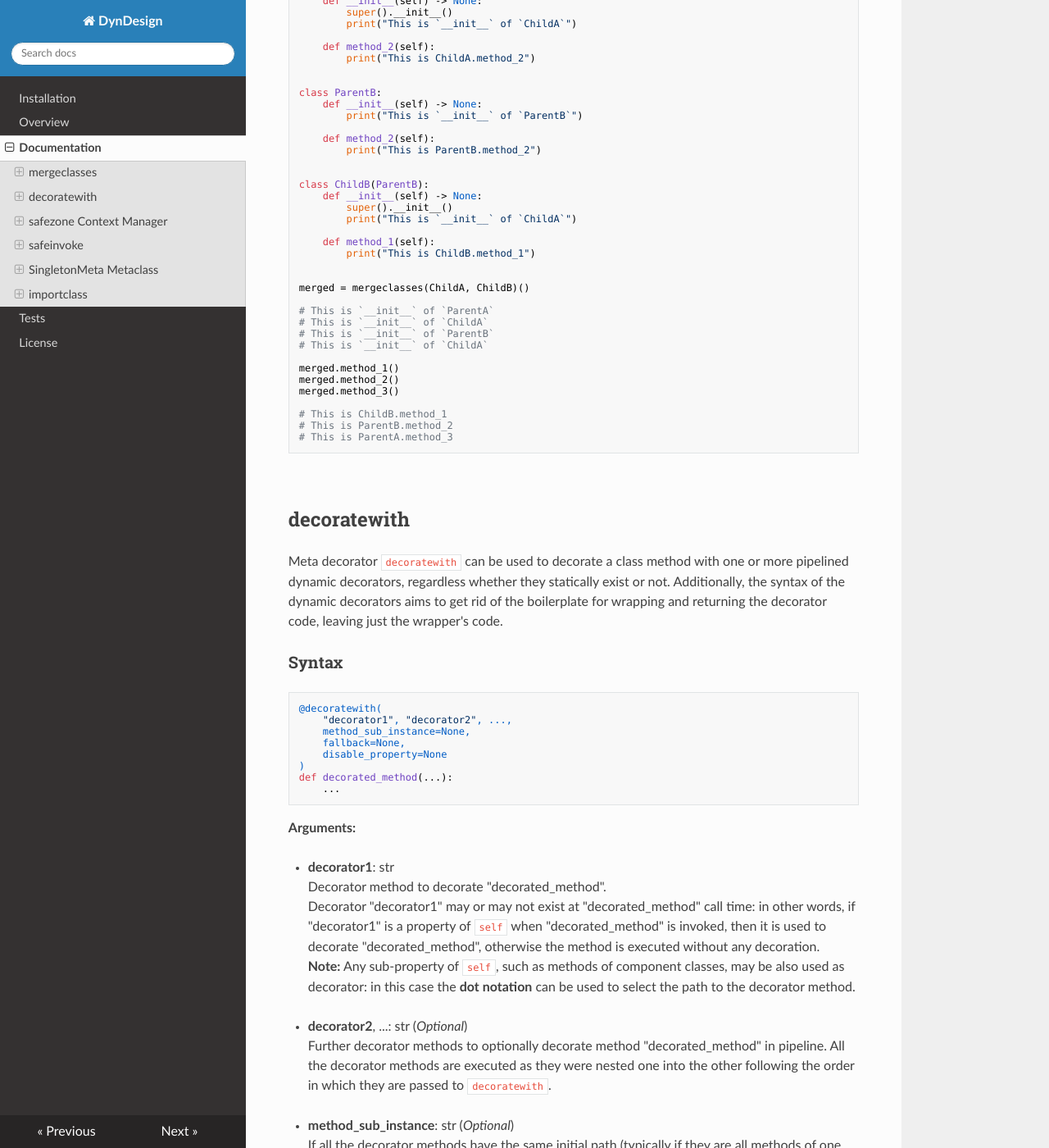
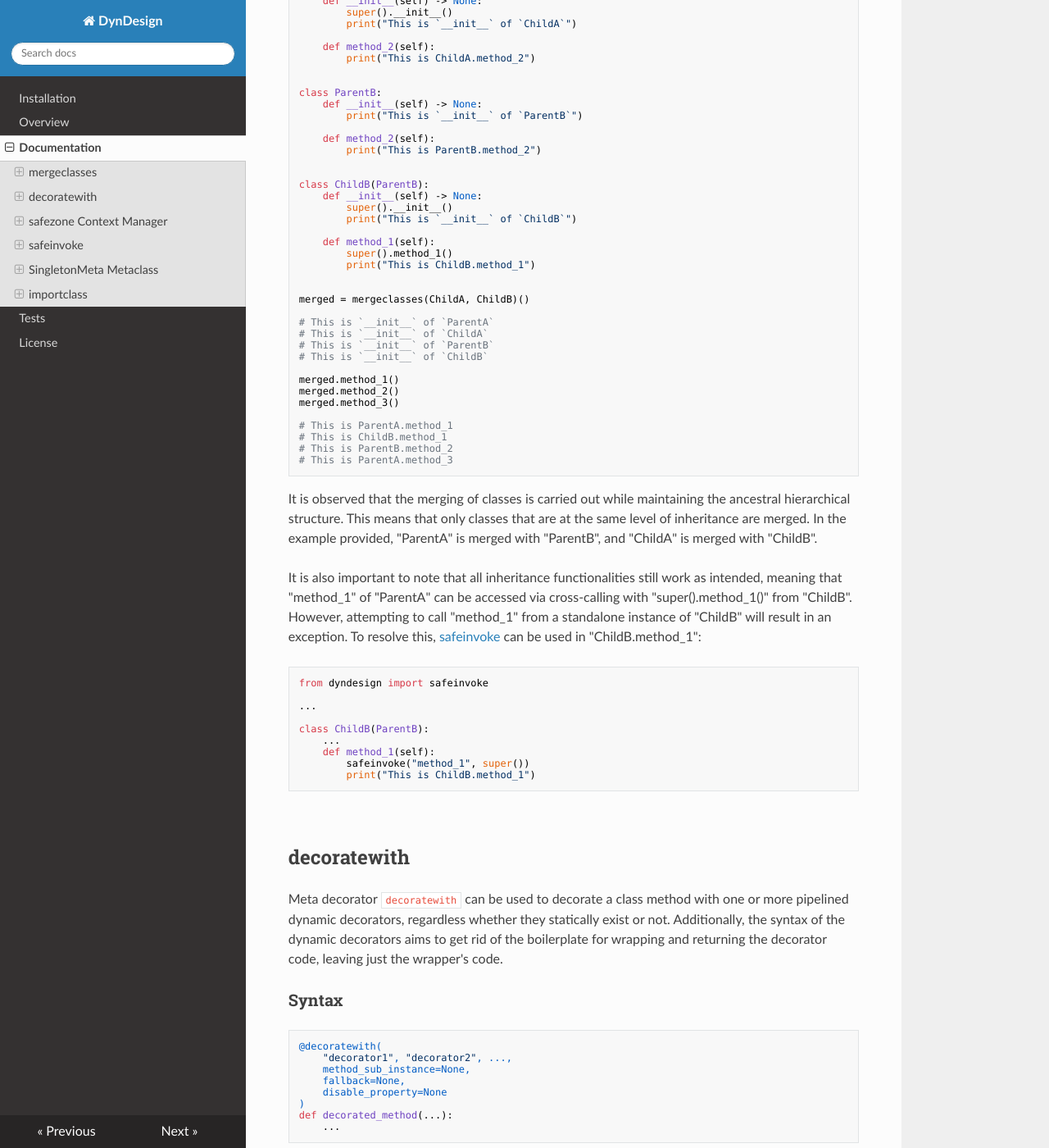
Before and after one commit to amarula/dyndesign, an MkDocs documentation site: the page built from docs/documentation.md, in a window 1280 px wide and 1400 px high, scrolled down 4382 px. Shown: the whole window at 82% size. Built offline with MkDocs 1.6.1, drawn with Linux system fonts in a browser that asks for light colours; nearby versions of some CDN libraries.

Commit message:
Improve documentation on merging and inheritance
The documentation has been revised to provide a more detailed
explanation of how the merging of classes is integrated with class
inheritance.

Signed-off-by: Patrizio Gelosi <patrizio.gelosi@amarulasolutions.com>

````diff
--- a/docs/documentation.md
+++ b/docs/documentation.md
@@ -274,9 +274,10 @@ class ParentB:
 class ChildB(ParentB):
     def __init__(self) -> None:
         super().__init__()
-        print("This is `__init__` of `ChildA`")
+        print("This is `__init__` of `ChildB`")
 
     def method_1(self):
+        super().method_1()
         print("This is ChildB.method_1")
 
 
@@ -285,15 +286,39 @@ merged = mergeclasses(ChildA, ChildB)()
 # This is `__init__` of `ParentA`
 # This is `__init__` of `ChildA`
 # This is `__init__` of `ParentB`
-# This is `__init__` of `ChildA`
+# This is `__init__` of `ChildB`
 
 merged.method_1()
 merged.method_2()
 merged.method_3()
 
+# This is ParentA.method_1
 # This is ChildB.method_1
 # This is ParentB.method_2
 # This is ParentA.method_3
+```
+
+It is observed that the merging of classes is carried out while maintaining the
+ancestral hierarchical structure. This means that only classes that are at the
+same level of inheritance are merged. In the example provided, "ParentA" is
+merged with "ParentB", and "ChildA" is merged with "ChildB".
+
+It is also important to note that all inheritance functionalities still work as
+intended, meaning that "method_1" of "ParentA" can be accessed via cross-calling
+with "super().method_1()" from "ChildB". However, attempting to call "method_1"
+from a standalone instance of "ChildB" will result in an exception. To resolve
+this,  [safeinvoke](#safeinvoke) can be used in "ChildB.method_1":
+
+``` py
+from dyndesign import safeinvoke
+
+...
+
+class ChildB(ParentB):
+    ...
+    def method_1(self):
+        safeinvoke("method_1", super())
+        print("This is ChildB.method_1")
 ```
 
 <br/>
````
